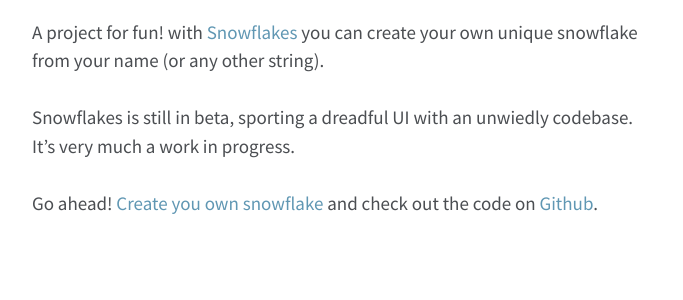
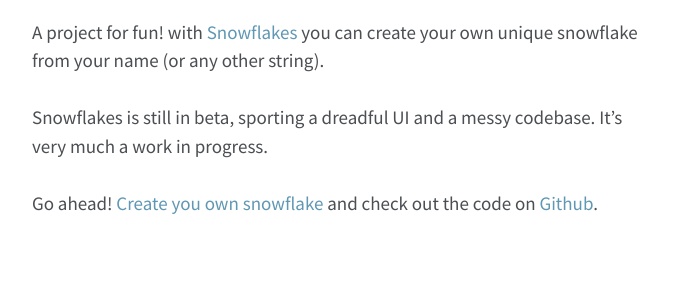
Before and after one commit to jjgrainger/jjgrainger, a Jekyll site: the page built from _projects/snowflakes.md, in a window 1280 px wide. Shown: the part 715-1015 px from the top of the page, without its empty margins (298-981 px from the left). Built offline with Jekyll 4.4.1, drawn with Linux system fonts in a browser that asks for light colours; nearby versions of some CDN libraries.

Commit message:
fix spleling and links on snowflakes

```diff
--- a/_projects/snowflakes.md
+++ b/_projects/snowflakes.md
@@ -6,8 +6,8 @@
 layout: project
 ---
 
-A project for fun! with [Snowflakes](#) you can create your own unique snowflake from your name (or any other string).
+A project for fun! with [Snowflakes](https://jjgrainger.co.uk/snowflakes/) you can create your own unique snowflake from your name (or any other string).
 
-Snowflakes is still in beta, sporting a dreadful UI with an unwiedly codebase. It's very much a work in progress.
+Snowflakes is still in beta, sporting a dreadful UI and a messy codebase. It's very much a work in progress.
 
 Go ahead! [Create you own snowflake](https://jjgrainger.co.uk/snowflakes/) and check out the code on [Github](https://github.com/jjgrainger/snowflakes).
```
